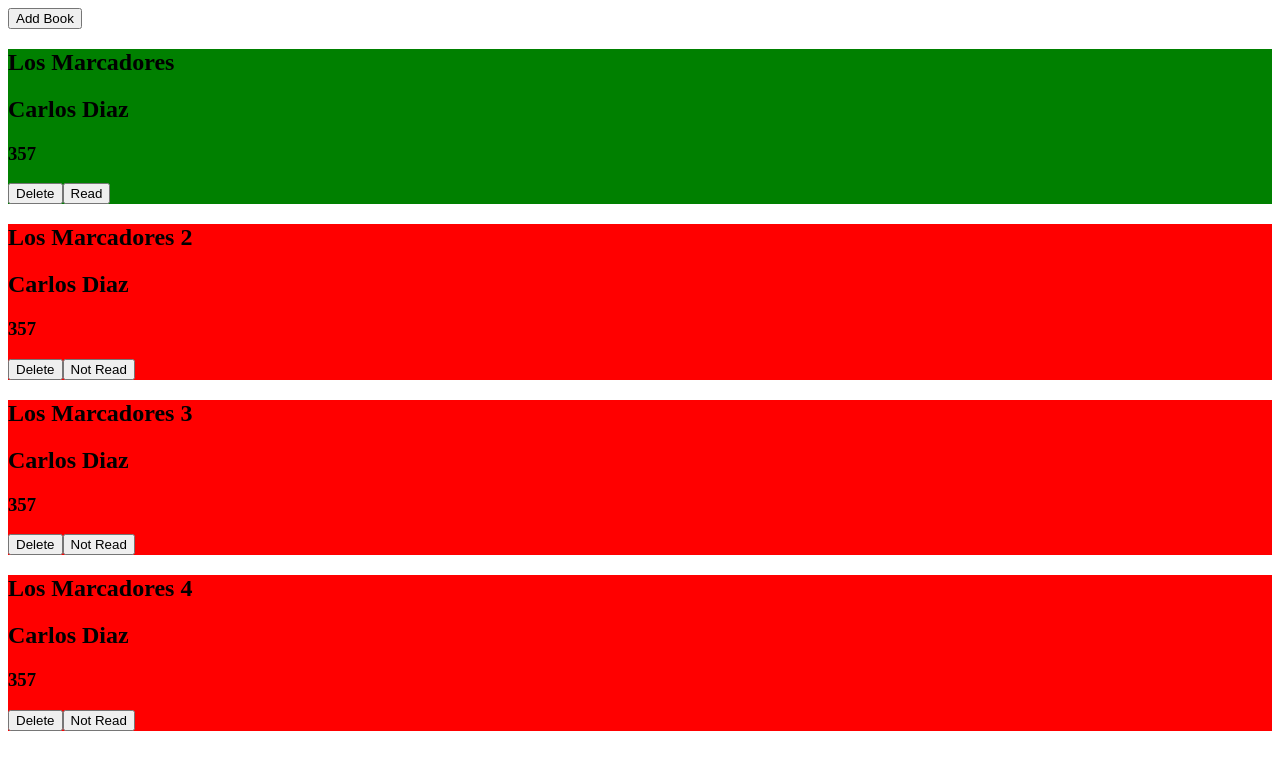
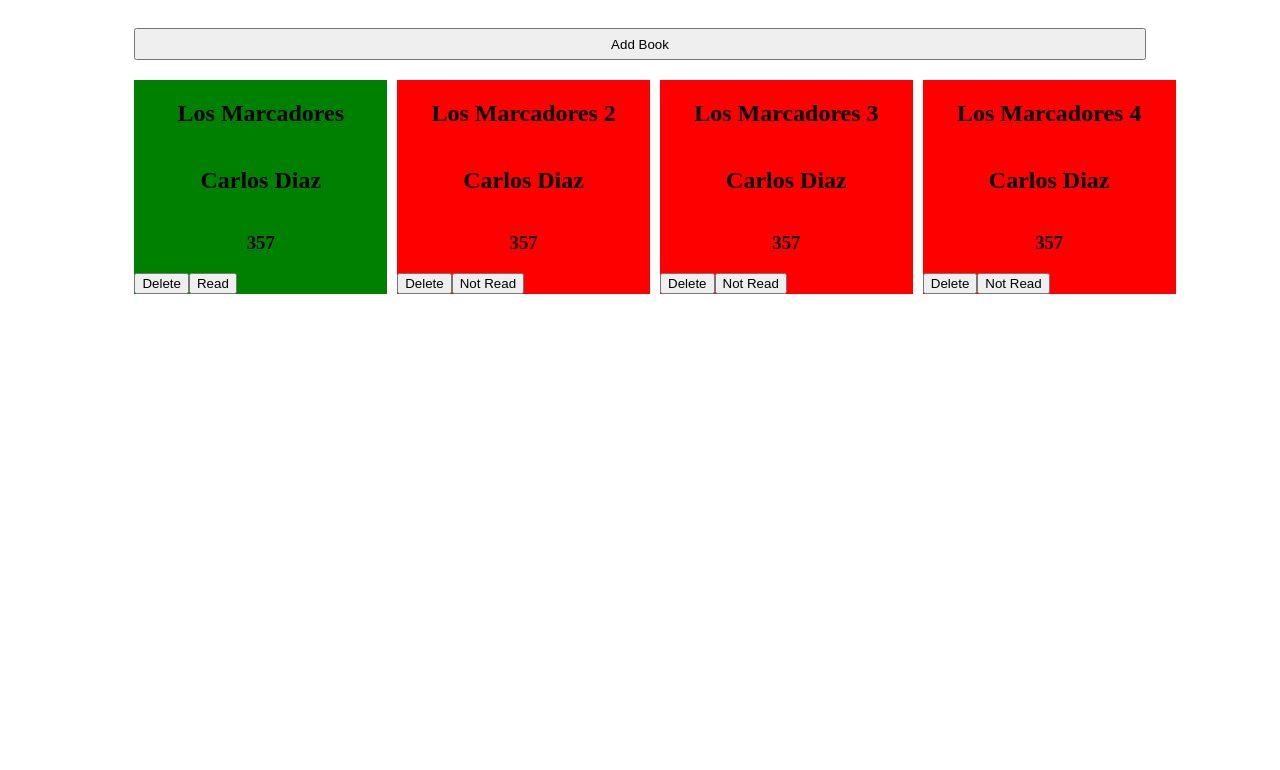
Before and after one commit to Carlos-Diaz-07/library-project-odin, a plain HTML site: page index.html in a window 1280 px wide. Drawn offline with Linux system fonts and the light colour scheme.

Commit message:
save library to local and basic styling

```diff
--- a/script.js
+++ b/script.js
@@ -1,4 +1,4 @@
-// Library
+// Library array
 
 let myLibrary = [
 	{ title: "Los Marcadores", author: "Carlos Diaz", pages: 357, read: true },
@@ -10,13 +10,13 @@ let myLibrary = [
 //  change read status in myLibrary array
 
 function changeReadStatus(bookTitle, newValue) {
-	for (var book in myLibrary ) {
+	for (var book in myLibrary) {
 		if (myLibrary[book].title === bookTitle) {
 			myLibrary[book].read = newValue;
 			break;
 		}
 	}
-};
+}
 
 // Create Cards
 
@@ -26,15 +26,20 @@ function createCard(title, author, pages, read) {
 	let cardAuthor = document.createElement("h2");
 	let cardPages = document.createElement("h3");
 	let removeBtn = document.createElement("button");
+	let cardBtnContainer = document.createElement("div");
 	let changeReadBtn = document.createElement("button");
 
 	card.classList.add("book-card");
+	cardBtnContainer.classList.add("card-btn-container");
+	removeBtn.classList.add("in-card-btn");
+	changeReadBtn.classList.add("in-card-btn");
 	card.setAttribute("id", `${title}`);
 	card.appendChild(cardTitle);
 	card.appendChild(cardAuthor);
 	card.appendChild(cardPages);
-	card.appendChild(removeBtn);
-	card.appendChild(changeReadBtn);
+	card.appendChild(cardBtnContainer);
+	cardBtnContainer.appendChild(removeBtn);
+	cardBtnContainer.appendChild(changeReadBtn);
 
 	cardTitle.textContent = `${title}`;
 	cardAuthor.textContent = `${author}`;
@@ -55,14 +60,14 @@ function createCard(title, author, pages, read) {
 			card.style.backgroundColor = "red";
 			changeReadBtn.textContent = "Not Read";
 			console.table(myLibrary);
-
+			saveInLocal();
 		} else {
 			changeReadStatus(title, true);
 			read = true;
 			card.style.backgroundColor = "green";
 			changeReadBtn.textContent = "Read";
 			console.table(myLibrary);
-
+			saveInLocal();
 		}
 	});
 
@@ -75,8 +80,10 @@ function createCard(title, author, pages, read) {
 		cardToRemove.remove();
 		let newLibrary = myLibrary.filter((book) => book.title != `${title}`);
 		myLibrary = newLibrary;
+		saveInLocal();
 	});
 
+	saveInLocal();
 	booksDisplay.appendChild(card);
 }
 
@@ -85,6 +92,10 @@ function createCard(title, author, pages, read) {
 const booksDisplay = document.querySelector("#books-display");
 
 function displayBooks() {
+	if (localStorage.getItem('myLibrary')) {
+		var savedLibrary = localStorage.getItem("myLibrary");
+		myLibrary = JSON.parse(savedLibrary);
+	}
 	for (var book in myLibrary) {
 		let title = myLibrary[book].title;
 		let author = myLibrary[book].author;
@@ -108,7 +119,7 @@ function book(title, author, pages, read) {
 	};
 }
 
-// Submit pushes new books to myLibrary Array and create and display a card
+// Submit pushes new books to myLibrary Array and create & display a new card
 
 const myForm = document.getElementById("form");
 myForm.addEventListener("submit", (e) => {
@@ -134,3 +145,9 @@ addBtn.addEventListener("click", () => {
 	addBtn.style.display = "none";
 	document.getElementById("form").style.display = "unset";
 });
+
+// Save in local storage function
+
+function saveInLocal() {
+	localStorage.setItem('myLibrary', JSON.stringify(myLibrary));
+};
--- a/style.css
+++ b/style.css
@@ -1,4 +1,39 @@
+body {
+    display: flex;
+    flex-direction: column;
+    align-items: center;
+}
+
+#add-btn {
+    margin-top: 20px;
+    min-height: 2rem;
+    min-width: 80%;
+}
+
+form > div {
+    display: flex;
+    flex-direction: column;
+    align-items: center;
+}
+
 .book-card {
+    display: flex;
+    flex-direction: column;
     min-width: 5rem;
     min-height: 5rem;
+    align-items: center;
 }
+
+.card-btn-container {
+    min-width: 100%;
+}
+
+
+#books-display {
+    margin-top: 20px;
+    display: grid;
+    min-width: 80%;
+    grid-template-columns: 25% 25% 25% 25% ;
+    column-gap: 10px;
+    row-gap: 10px;
+}
```
